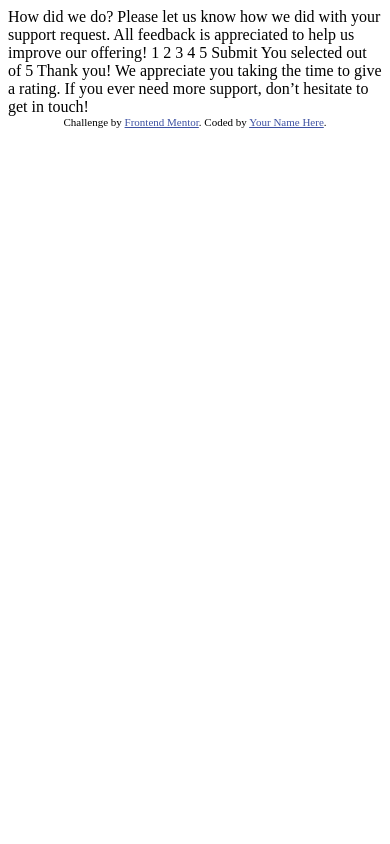
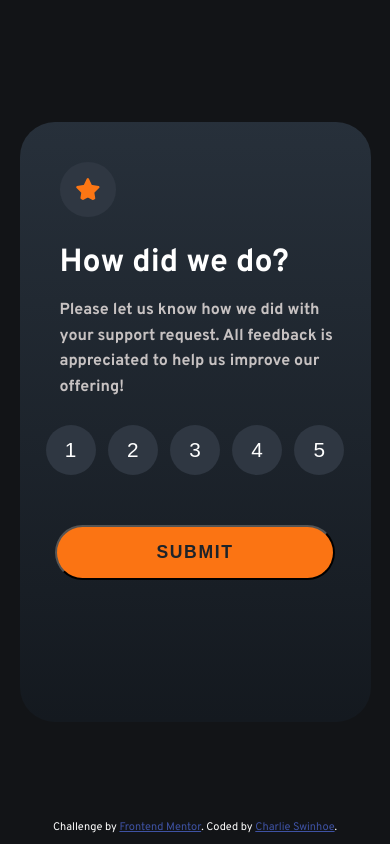
Before and after one commit to cswin10/Interactive-rating-component, a plain HTML site: page index.html in a window 390 px wide. Drawn offline with Linux system fonts and the light colour scheme.

Commit message:
Final commit

```diff
--- a/index.html
+++ b/index.html
@@ -8,6 +8,9 @@
 
   <title>Frontend Mentor | Interactive rating component</title>
   <link rel="stylesheet" href="styles.css">
+  <link rel="preconnect" href="https://fonts.googleapis.com">
+<link rel="preconnect" href="https://fonts.gstatic.com" crossorigin>
+<link href="https://fonts.googleapis.com/css2?family=DM+Sans:ital,opsz,wght@0,9..40,100..1000;1,9..40,100..1000&family=Figtree:ital,wght@0,300..900;1,300..900&family=Fraunces:ital,opsz,wght@0,9..144,100..900;1,9..144,100..900&family=Hanken+Grotesk:ital,wght@0,100..900;1,100..900&family=Inter:ital,opsz,wght@0,14..32,100..900;1,14..32,100..900&family=Montserrat:ital,wght@0,100..900;1,100..900&family=Overpass:ital,wght@0,100..900;1,100..900&family=Red+Hat+Text:ital,wght@0,300..700;1,300..700&family=Rubik:ital,wght@0,300..900;1,300..900&family=Work+Sans:ital,wght@0,100..900;1,100..900&family=Young+Serif&display=swap" rel="stylesheet">
 
   <!-- Feel free to remove these styles or customise in your own stylesheet 👍 -->
   <style>
@@ -18,33 +21,46 @@
 <body>
 
   <!-- Rating state start -->
+<div class="container">
+  <div class="image-container">
+    <img src="images/icon-star.svg" alt="Star">
+  </div>
+  <h2>  How did we do?</h2>
 
-  How did we do?
+  <h4>  Please let us know how we did with your support request. All feedback is appreciated
+    to help us improve our offering!</h4>
 
-  Please let us know how we did with your support request. All feedback is appreciated
-  to help us improve our offering!
+  <div class="numbers">
+    <button>1</button>
+    <button>2</button>
+    <button>3</button>
+    <button>4</button>
+    <button>5</button>
+  </div>
 
-  1 2 3 4 5
-
-  Submit
-
+  <button class="submit-button">SUBMIT</button>
+</div>
   <!-- Rating state end -->
 
   <!-- Thank you state start -->
+<div class="container2">
+ <div class="image-container2">
+  <img src="images/illustration-thank-you.svg" alt="Thank you image">
+ </div>
 
-  You selected <!-- Add rating here --> out of 5
+  <p class="selected">You selected <!-- Add rating here --> out of 5</p>
 
-  Thank you!
+  <h2 class="thanks">Thank you!</h2>
 
-  We appreciate you taking the time to give a rating. If you ever need more support,
-  don’t hesitate to get in touch!
-
+   <h4 class="appreciate">  We appreciate you taking the time to give a rating. If you ever need more support,
+    don’t hesitate to get in touch!
+  </h4>
   <!-- Thank you state end -->
-
+</div>
 
   <div class="attribution">
     Challenge by <a href="https://www.frontendmentor.io?ref=challenge" target="_blank">Frontend Mentor</a>.
-    Coded by <a href="#">Your Name Here</a>.
+    Coded by <a href="#">Charlie Swinhoe</a>.
   </div>
   <script src='script.js'></script>
 </body>
--- a/script.js
+++ b/script.js
@@ -0,0 +1,36 @@
+// Select elements from the DOM
+const ratingButtons = document.querySelectorAll('.numbers button');
+const submitButton = document.querySelector('.submit-button');
+const container = document.querySelector('.container');
+const container2 = document.querySelector('.container2');
+const selectedRatingText = document.querySelector('.selected');
+
+// Variable to store the selected rating
+let selectedRating = null;
+
+// Add click event listeners to each rating button
+ratingButtons.forEach(button => {
+  button.addEventListener('click', () => {
+    // Remove active class from all buttons, then add it to the clicked button
+    ratingButtons.forEach(btn => btn.classList.remove('active'));
+    button.classList.add('active');
+
+    // Set selectedRating to the clicked button's text content (the rating number)
+    selectedRating = button.textContent;
+  });
+});
+
+// Add click event listener to the submit button
+submitButton.addEventListener('click', () => {
+  // Check if a rating was selected
+  if (selectedRating) {
+    // Hide the first container and show the second
+    container.style.display = 'none';
+    container2.style.display = 'flex';
+
+    // Update the text to show the selected rating
+    selectedRatingText.textContent = `You selected ${selectedRating} out of 5`;
+  } else {
+    alert("Please select a rating before submitting.");
+  }
+});
--- a/styles.css
+++ b/styles.css
@@ -0,0 +1,178 @@
+* {
+    box-sizing: border-box;
+    padding: 0;
+    margin: 0;
+}
+
+body {
+    background-color: hsl(216, 12%, 8%);
+    display: flex;
+    height: 100vh;
+    width: 100vw;
+    flex-direction: column;
+    justify-content: center;
+    align-items: center;
+    font-family: 'Overpass';
+}
+
+.container {
+    background: linear-gradient(to bottom, hsl(212, 20%, 19%), hsl(213, 22%, 10%) );
+    display: flex;
+    flex-direction: column;
+    align-items: flex-start;
+    color: #fff;
+    height: 90vh;
+    max-height: 600px;
+    width: 90vw;
+    max-width: 500px;
+    border-radius: 35px;
+    overflow: hidden;
+}
+
+h2, h4 {
+    margin: 10px 20px 5px 40px;
+}
+
+h2 {
+    font-size: 2.5rem;
+}
+h4 {
+    font-size: 1.3rem;
+    line-height: 1.6;
+    color: #c7c2c2;
+}
+
+
+
+.container img {
+    height: 55px;
+    margin: 40px auto 10px 40px;
+    padding: 16px;
+    background-color: hsl(212, 17%, 22%);
+    border-radius: 50%;
+}
+
+.container .numbers{
+   display: flex;
+   justify-content: space-around;
+   width: 100%;
+   padding: 20px;
+}
+
+.container .numbers button {
+    background-color: hsl(212, 17%, 22%);
+    height: 65px;
+    width: 65px;
+    color: #fff;
+    border: none;
+    border-radius: 50%;
+    font-size: 1.3rem;
+}
+.container .numbers button:hover {
+    background-color: #fff;
+    cursor: pointer;
+    color: hsl(212, 18%, 14%);
+}
+
+
+.container .numbers button:active {
+    background-color: hsl(25, 72%, 54%);
+    color: hsl(212, 18%, 14%);
+}
+
+.numbers button.active {
+    background-color: hsl(25, 72%, 54%);
+    color: hsl(212, 18%, 14%);
+}
+
+.submit-button {
+    align-self: center;
+    width: 80%;
+    margin: 30px;
+    padding: 15px;
+    color: hsl(212, 18%, 14%);
+    background-color: hsl(25, 97%, 53%);
+    letter-spacing: 0.1rem;
+    border-radius: 30px;
+    font-weight: 700;
+    font-size: 1.1rem;
+
+}
+
+.submit-button:hover {
+    cursor: pointer;
+}
+
+.submit-button:active {
+    background-color: #fff;
+    color:hsl(212, 18%, 14%);
+}
+
+
+.container2 {
+    background: linear-gradient(to bottom, hsl(212, 20%, 19%), hsl(213, 22%, 10%) );
+    display: flex;
+    flex-direction: column;
+    align-items: flex-start;
+    color: #fff;
+    height: 90vh;
+    max-height: 500px;
+    width: 90vw;
+    max-width: 500px;
+    border-radius: 35px;
+    overflow: hidden;
+    display: none;
+}
+
+.image-container2 {
+    width: 100%;
+    display: flex;
+    justify-content: center;
+    margin-top: 60px;
+}
+
+.container2 img {
+    align-self: center;
+    width: 40%;
+
+}
+
+.container2 .selected {
+    background-color: hsl(212, 17%, 22%);
+    align-self: center;
+    margin: 30px;
+    color:hsl(25, 72%, 54%);
+    padding: 10px 20px;
+    border-radius: 25px;
+}
+
+.container2 .thanks {
+    align-self: center;
+    margin-bottom: 20px
+}
+
+.container2 h4 {
+    text-align: center;
+    color: hsl(218, 5%, 46%)
+}
+
+
+.attribution {
+    position: fixed;
+    bottom: 10px;
+    color: #fff;
+}
+
+
+@media(max-width: 768px) {
+    h2 {
+        font-size: 2rem;
+    }
+    h4 {
+        font-size: 1rem;
+    }
+    .container .numbers button {
+        height: 50px;
+        width: 50px;
+    }
+}
```
